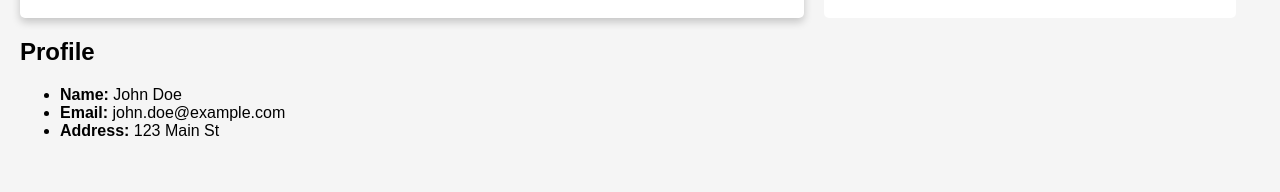
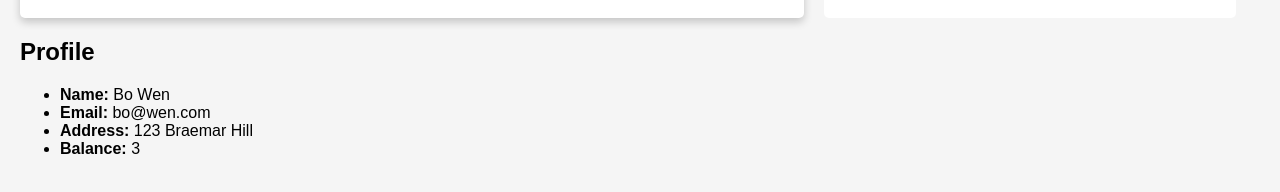
Before and after one commit to fyip3/market, a plain HTML site: page index.html in a window 1280 px wide. Shown: the part 768-960 px from the top of the page. Drawn offline with Linux system fonts and the light colour scheme.

Commit message:
Update index.html

```diff
--- a/index.html
+++ b/index.html
@@ -50,7 +50,7 @@
 				<select id="payment" name="payment">
 					<option value="credit-card">Credit Card</option>
 					<option value="paypal">PayPal</option>
-					<option value="bank-transfer">Bank Transfer</option>
+					<option value="Fifa Points">Bank Transfer</option>
 				</select><br>
 
 				<button type="submit">Place Order</button>
@@ -59,10 +59,10 @@
 		<section class="profile">
 			<h2>Profile</h2>
 			<ul>
-				<li><strong>Name:</strong> John Doe</li>
-				<li><strong>Email:</strong> john.doe@example.com</li>
-				<li><strong>Address:</strong> 123 Main St</li>
-				<!-- Add more profile information here -->
+				<li><strong>Name:</strong> Bo Wen</li>
+				<li><strong>Email:</strong> bo@wen.com</li>
+				<li><strong>Address:</strong> 123 Braemar Hill</li>
+				<li><strong>Balance:</strong> 3</li>
 			</ul>
 		</section>
 	</main>
```
